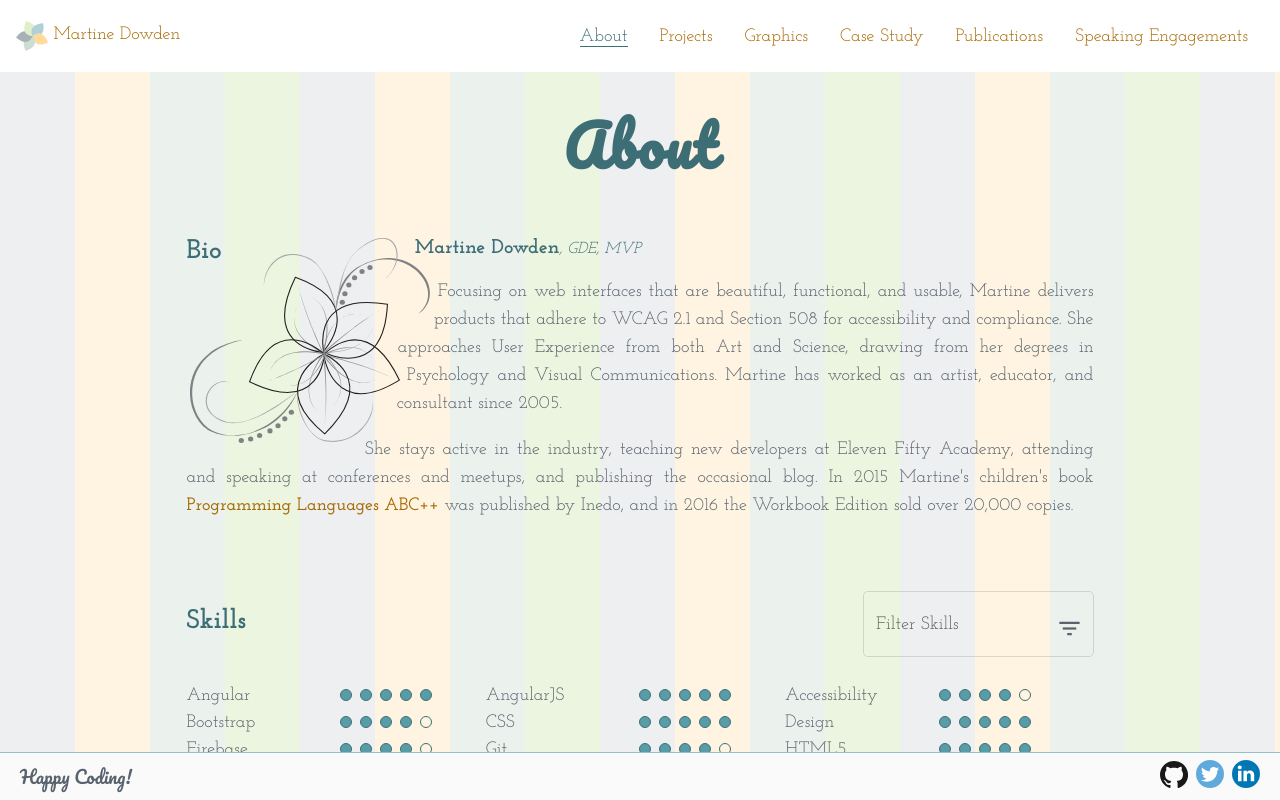
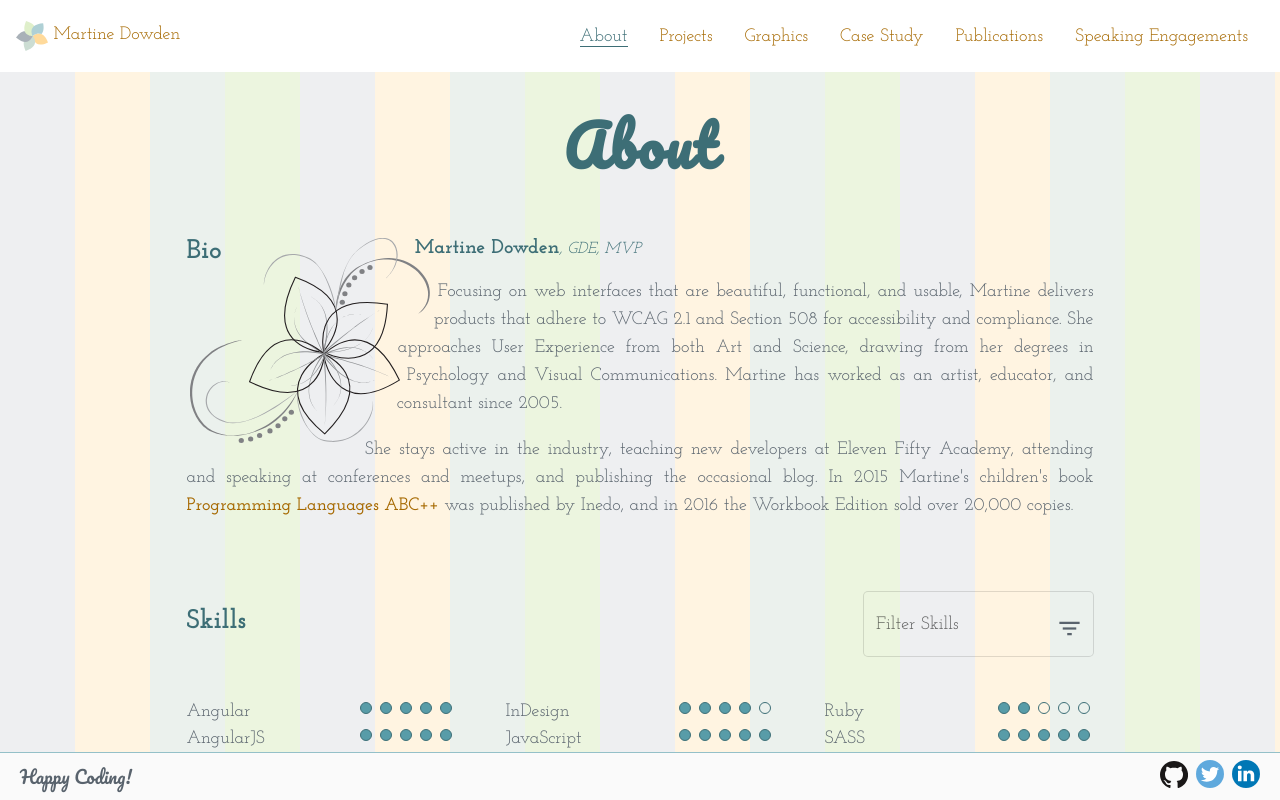
Before and after one commit to martine-dowden/portfolio, an Angular app: page /about in a window 1280 px wide. Built offline with nearby package versions, Linux system fonts and the light colour scheme.

Commit message:
hear me now, devoxx, skills update

```diff
--- a/src/app/components/about/about.component.scss
+++ b/src/app/components/about/about.component.scss
@@ -38,7 +38,16 @@
 .skill {
   display: flex;
   justify-content: space-between;
-  margin-bottom: .5rem;
+  margin: .5rem 1rem;
+  -webkit-break-inside: avoid;
+  break-inside: avoid;
+  &:first-of-type { margin-top: 0; }
+  &::last-of-type { margin-bottom: 0;}
+}
+
+.skills {
+  column-width: 18rem;
+  margin: 1rem -1rem;
 }
 
 .value {
@@ -69,23 +78,6 @@
 }
 
 @media (min-width: 500px) {
-  .skills {
-    flex-wrap: wrap;
-    display: flex;
-  }
-
-  .skill {
-    display: flex;
-    align-items: center;
-    flex-basis: 50%;
-    flex-grow: 0;
-    flex-shrink: 0;
-    & > div {
-      flex-basis: 50%;
-      flex-grow: 0;
-      flex-shrink: 0;
-    }
-  }
 
   .projects {
     display: flex;
@@ -102,9 +94,3 @@
     justify-content: space-between;
   }
 }
-
-@media (min-width: 855px) {
-  .skill {
-    flex-basis: 33%;
-  }
-}
--- a/src/app/components/about/about.component.ts
+++ b/src/app/components/about/about.component.ts
@@ -14,7 +14,7 @@ export class AboutComponent implements OnInit {
   skillsList = [
       { name: 'Angular', value: 5},
       { name: 'AngularJS', value: 5},
-      { name: 'Accessibility', value: 4},
+      { name: 'Accessibility', value: 5},
       { name: 'Bootstrap', value: 4},
       { name: 'CSS', value: 5},
       { name: 'Design', value: 5},
@@ -25,28 +25,25 @@ export class AboutComponent implements OnInit {
       { name: 'Illustrator', value: 5},
       { name: 'InDesign', value: 4},
       { name: 'JavaScript', value: 5},
-      { name: 'LESS & SASS', value: 5},
-      { name: 'Linux', value: 3},
+      { name: 'LESS', value: 5},
       { name: 'Markdown', value: 4},
       { name: 'Material Design', value: 5},
       { name: 'NPM', value: 3},
-      { name: 'OS X', value: 4},
-      { name: 'Photography', value: 5},
+      { name: 'Photography', value: 4},
       { name: 'Photoshop', value: 3},
       { name: 'React', value: 3},
       { name: 'Regex', value: 4},
       { name: 'Research', value: 4},
       { name: 'Ruby', value: 2},
+      { name: 'SASS', value: 5},
       { name: 'SPSS', value: 3},
       { name: 'Statistics', value: 3},
       { name: 'Typescript', value: 4},
       { name: 'Usability', value: 4},
       { name: 'User Experience', value: 5},
       { name: 'Velocity Templates', value: 3},
-      { name: 'VS Code', value: 4},
       { name: 'WAI-ARIA', value: 4},
       { name: 'WCAG', value: 5},
-      { name: 'WordPress', value: 3},
       { name: 'XSLT/XPath', value: 4}
   ];
 
--- a/src/app/components/presentation/presentation.component.html
+++ b/src/app/components/presentation/presentation.component.html
@@ -77,6 +77,11 @@
       <p>If you are not considering animations before an action and your web app fires, then you are unintentionally designing your app to simultaneously cast daze and confusion spells. Instead you want to ensure users roll a 20 on their spellcraft check and orient them without having to give them their own magic wand and book of spells. You need to show them which spells are being cast and get them excited about the next bit of magic that is about to occur.</p>
       <p>As your spell master, I will teach you to cast eloquent spells with a dash CSS transitions, a drop of keyframes and a pinch of html that you can quickly apply to your spells to remove daze and confusion.</p>
     </div>
+    <div *ngSwitchCase="'can-you-read-me-now'">
+      <p><i>Lightning Talk</i></p>
+      <p>15% of the world’s population has some form of disability, but only very few of our websites are actually accessible. But what does that word mean anyway? Accessible?</p>
+      <p>In this talk we will go over what accessibility means in the context of web content and how to get your team started in making sure your content can be accessed by all.</p>
+    </div>
     <div *ngSwitchDefault>
       <pre> presenationId = {{ presentationId }} not found</pre>
     </div>
--- a/src/app/components/presentation/presentation.component.ts
+++ b/src/app/components/presentation/presentation.component.ts
@@ -65,6 +65,10 @@ export class PresentationComponent implements OnInit, OnDestroy {
         this.title = 'Predictable Spell Casting: Guiding your users with CSS animations';
         this.url = 'https://martine-dowden.github.io/Guiding-your-users-with-CSS-animations/#/';
         break;
+      case 'can-you-read-me-now':
+        this.title = 'Can You Read Me Now';
+        this.url = 'http://bit.ly/2OYTFG3';
+        break;
     }
   }
   sanitize(url) {
--- a/src/app/components/publications/publications.component.ts
+++ b/src/app/components/publications/publications.component.ts
@@ -32,6 +32,13 @@ export class PublicationsComponent implements OnInit {
 
   publications = [];
   publicationList = [
+    {
+      link: 'can-you-read-me-now',
+      linkText: 'Can You Read Me Now',
+      publisher: 'M2D2',
+      year: '2019',
+      type: 'presentation'
+    },
     {
       link: 'predictable-spell-casting',
       linkText: 'Predictable Spell Casting: Guiding your users with CSS animations',
--- a/src/app/components/speaking/speaking.component.html
+++ b/src/app/components/speaking/speaking.component.html
@@ -116,6 +116,9 @@
         </div>
         <div class="november">
           <span>November</span>
+          <ul>
+            <li><a href="https://devoxx.ma/" target="_blank" rel="noopener">Devoxx Morocco</a></li>
+          </ul>
         </div>
         <div class="december">
           <span>December</span>
```
